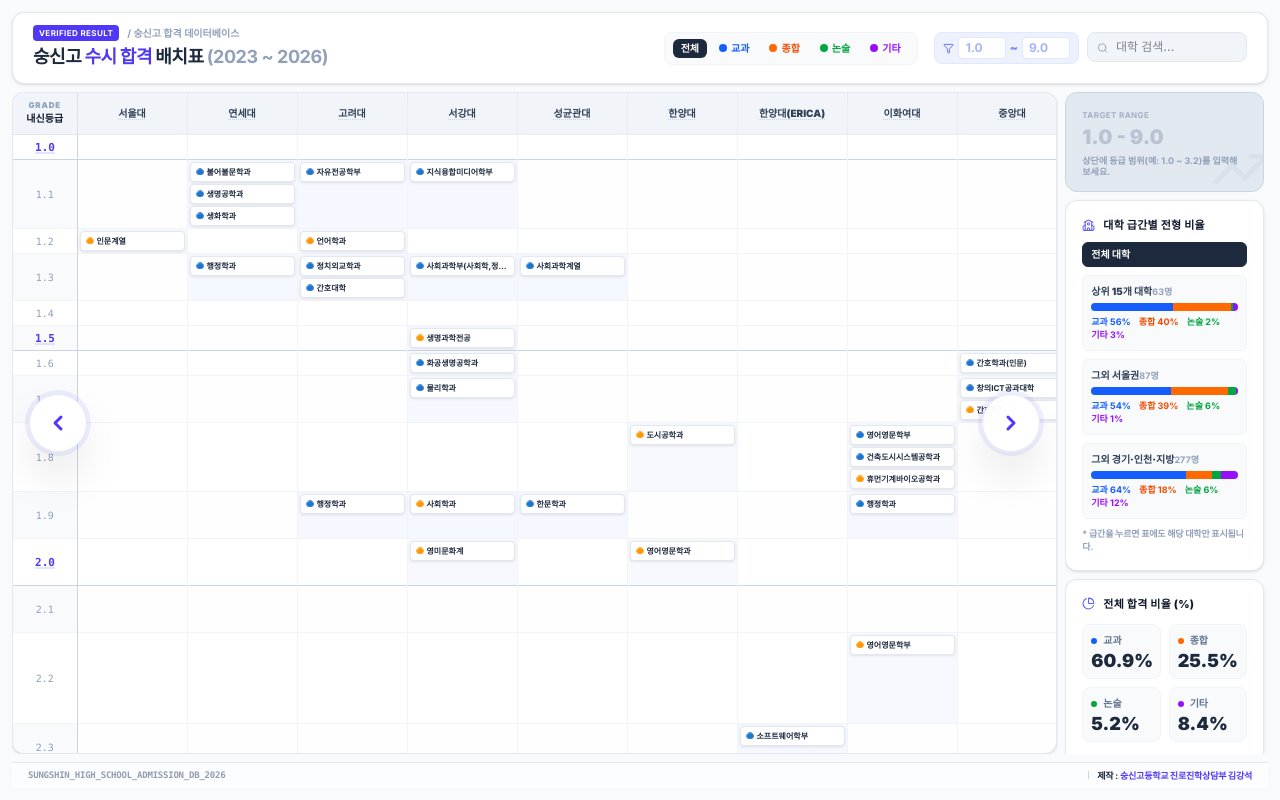
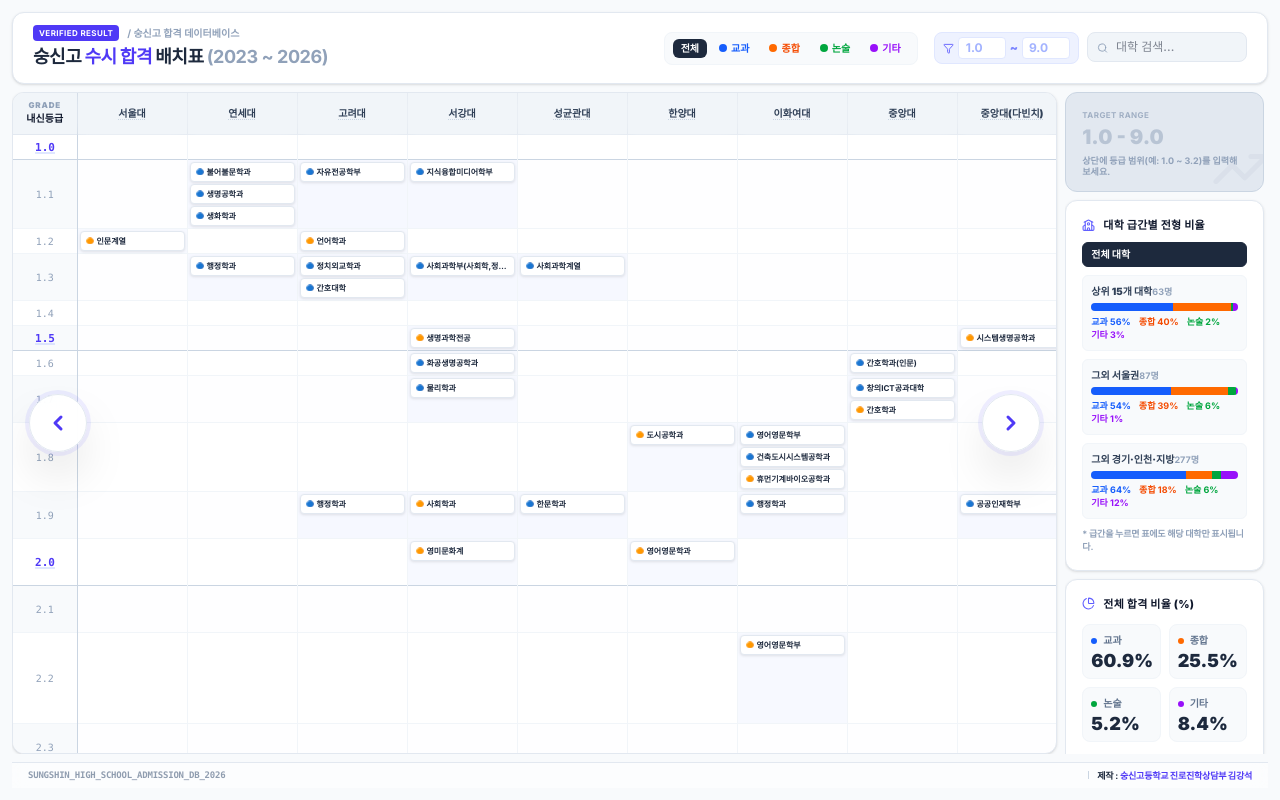
Before and after one commit to kangseok-hub/ssgh_Reference_Table, a React (Vite) app: page / in a window 1280 px wide. Built offline with nearby package versions, Linux system fonts and the light colour scheme.

Commit message:
Update data.ts

```diff
--- a/src/data.ts
+++ b/src/data.ts
@@ -20,10 +20,10 @@ export interface UniversityData {
 export const GRADES = Array.from({ length: 81 }, (_, i) => (1.0 + i * 0.1).toFixed(1));
 
 export const UNIVERSITIES: string[] = [
-  "서울대", "연세대", "고려대", "서강대", "성균관대", "한양대", "한양대(ERICA)", "이화여대",
+  "서울대", "연세대", "고려대", "서강대", "성균관대", "한양대", "이화여대",
   "중앙대", "중앙대(다빈치)", "경희대", "경희대(국제)", "한국외대", "한국외대(글로벌)", "시립대", "건국대", "건국대(글로컬)", "동국대", "홍익대", "홍익대(세종)",
   "숙명여대", "국민대", "숭실대", "세종대", "광운대", "명지대(서울)", "명지대(용인)", "상명대", "가톨릭대",
-  "인하대", "아주대", "가천대", "경기대", "성신여대", "동덕여대", "덕성여대", "서울여대",
+  "인하대", "한양대(ERICA)", "아주대", "가천대", "경기대", "성신여대", "동덕여대", "덕성여대", "서울여대",
   "삼육대", "한성대", "서경대", "을지대", "차의과학대", "용인대", "강남대",
   "수원대", "안양대", "단국대", "루터대", "신구대", "동서울대", "성결대"
 ];
```
